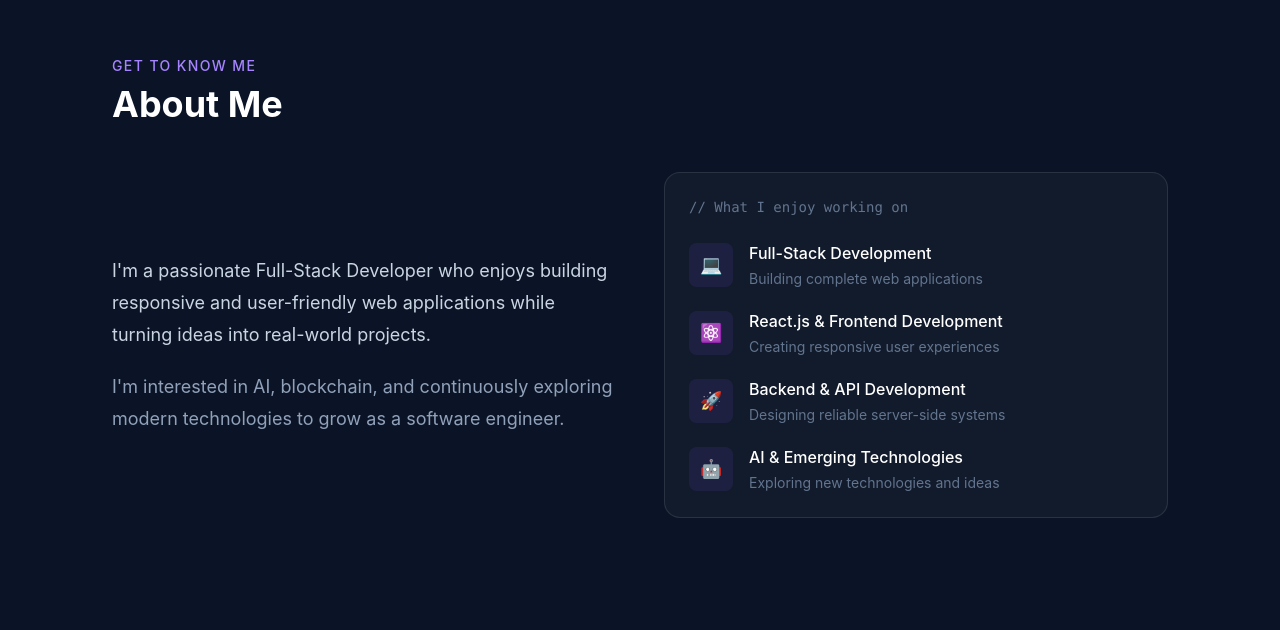
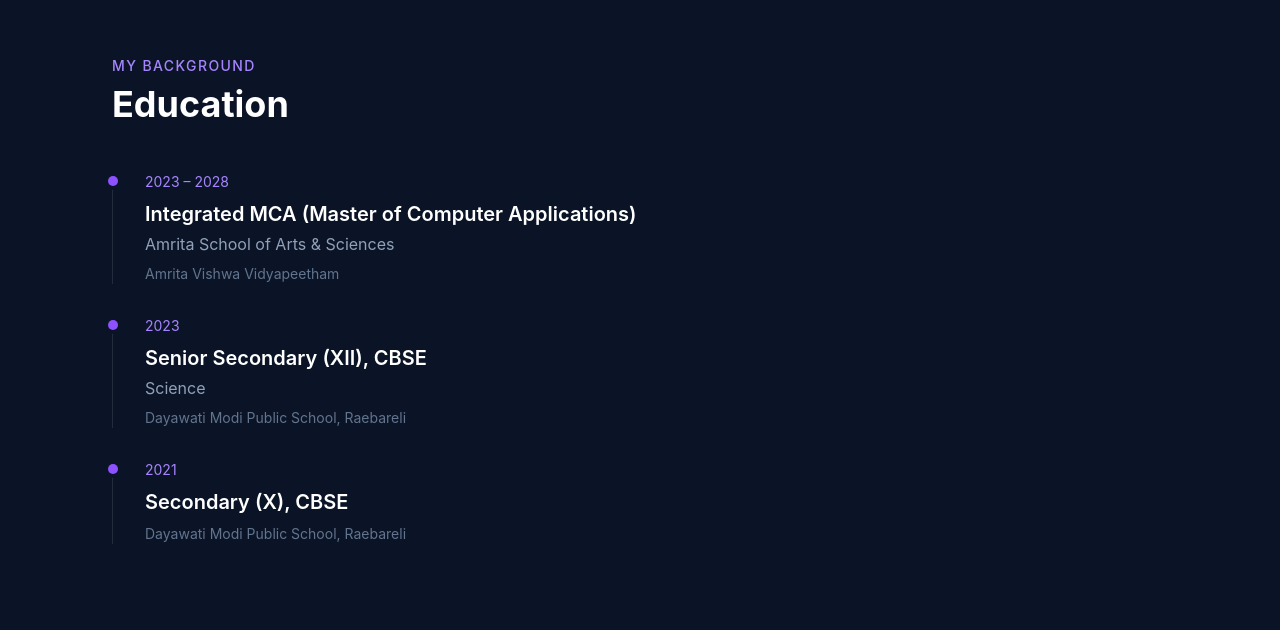
Before and after one commit to RashiShekhar/My-Portfolio, a React (Vite) app: page / in a window 1280 px wide. Shown: the part 4830-5460 px from the top of the page. Built offline with nearby package versions, Linux system fonts and the light colour scheme.

Commit message:
Complete Education section

```diff
--- a/src/App.jsx
+++ b/src/App.jsx
@@ -6,6 +6,7 @@ import Projects from './components/Projects';
 import Skills from './components/Skills';
 import Experience from './components/Experience';
 import About from './components/About';
+import Education from './components/Education';
 
 export default function App() {
   return (
@@ -37,6 +38,12 @@ export default function App() {
     </div>
   </section>
 
+  <section id="education" className="border-t border-white/5 py-24">
+    <div className="mx-auto max-w-6xl px-6">
+      <Education />
+    </div>
+  </section>
+
   <section id="about" className="border-t border-white/5 py-24">
     <div className="mx-auto max-w-6xl px-6">
       <About />
--- a/src/components/Education.jsx
+++ b/src/components/Education.jsx
@@ -0,0 +1,83 @@
+function Education() {
+  return (
+    <section id="education">
+      <div className="mx-auto max-w-6xl px-6 py-24">
+
+        {/* Heading */}
+        <p className="mb-2 text-sm font-medium uppercase tracking-widest text-violet-400">
+          My Background
+        </p>
+
+        <h2 className="text-4xl font-bold text-white">
+          Education
+        </h2>
+
+        {/* Education Timeline */}
+        <div className="mt-12 space-y-8">
+
+          {/* BCA */}
+          <div className="relative border-l border-white/10 pl-8">
+            <span className="absolute -left-[5px] top-1 h-2.5 w-2.5 rounded-full bg-violet-500 ring-4 ring-[#0B1426]" />
+
+            <p className="text-sm text-violet-400">
+              2023 – 2028
+            </p>
+
+            <h3 className="mt-2 text-xl font-semibold text-white">
+              Integrated MCA (Master of Computer Applications)
+            </h3>
+
+            <p className="mt-1 text-slate-400">
+              Amrita School of Arts & Sciences
+            </p>
+
+            <p className="mt-2 text-sm text-slate-500">
+              Amrita Vishwa Vidyapeetham
+            </p>
+          </div>
+
+          {/* XII */}
+          <div className="relative border-l border-white/10 pl-8">
+            <span className="absolute -left-[5px] top-1 h-2.5 w-2.5 rounded-full bg-violet-500 ring-4 ring-[#0B1426]" />
+
+            <p className="text-sm text-violet-400">
+              2023
+            </p>
+
+            <h3 className="mt-2 text-xl font-semibold text-white">
+              Senior Secondary (XII), CBSE
+            </h3>
+
+            <p className="mt-1 text-slate-400">
+              Science
+            </p>
+
+            <p className="mt-2 text-sm text-slate-500">
+              Dayawati Modi Public School, Raebareli
+            </p>
+          </div>
+
+          {/* X */}
+          <div className="relative border-l border-white/10 pl-8">
+            <span className="absolute -left-[5px] top-1 h-2.5 w-2.5 rounded-full bg-violet-500 ring-4 ring-[#0B1426]" />
+
+            <p className="text-sm text-violet-400">
+              2021
+            </p>
+
+            <h3 className="mt-2 text-xl font-semibold text-white">
+              Secondary (X), CBSE
+            </h3>
+
+            <p className="mt-2 text-sm text-slate-500">
+              Dayawati Modi Public School, Raebareli
+            </p>
+          </div>
+
+        </div>
+      </div>
+    </section>
+  );
+}
+
+export default Education;
```
